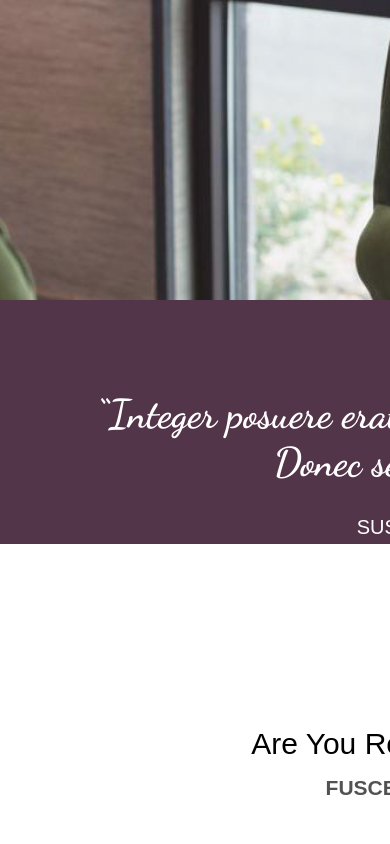
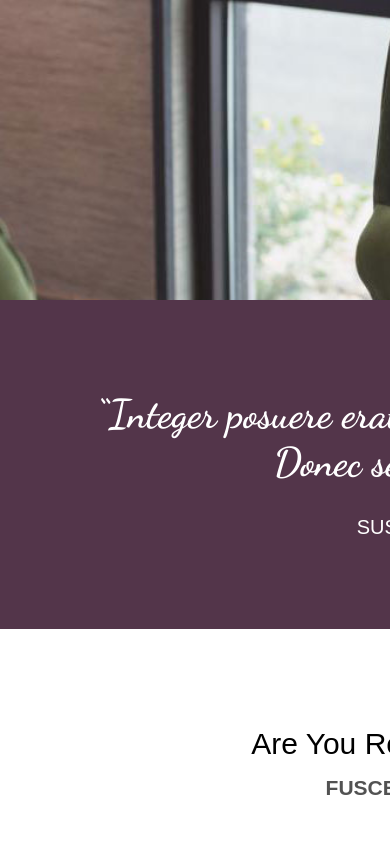
Before and after one commit to minhazahmedrafi/ActiveBoxRes, a plain HTML site: page index.html in a window 390 px wide. Shown: the part 7989-8833 px from the top of the page. Drawn offline with Linux system fonts and the light colour scheme.

Commit message:
Update responsive.css

```diff
--- a/css/responsive.css
+++ b/css/responsive.css
@@ -545,7 +545,7 @@
         width: 100%;
         float: none;
         background: #53354a;
-        height: 100%;
+        height: 135%;
         text-align: center;
     }
 
```
